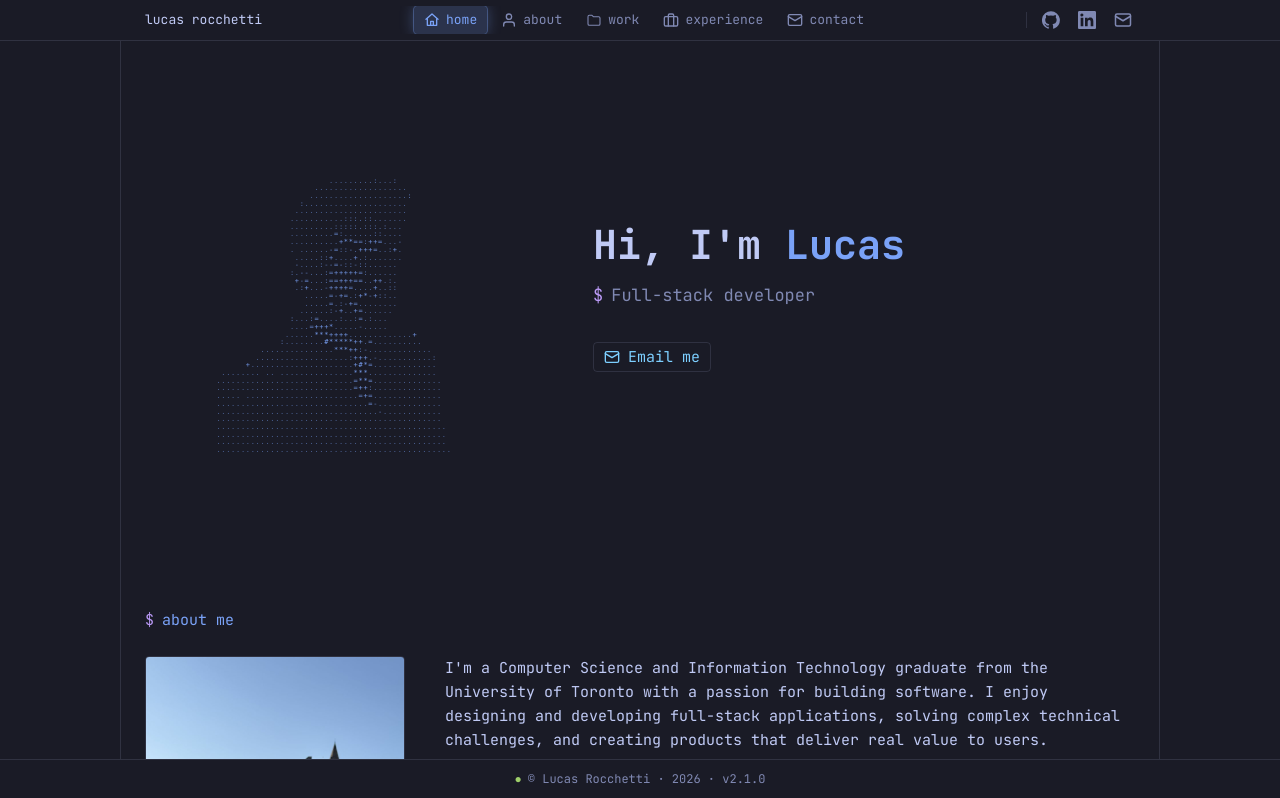
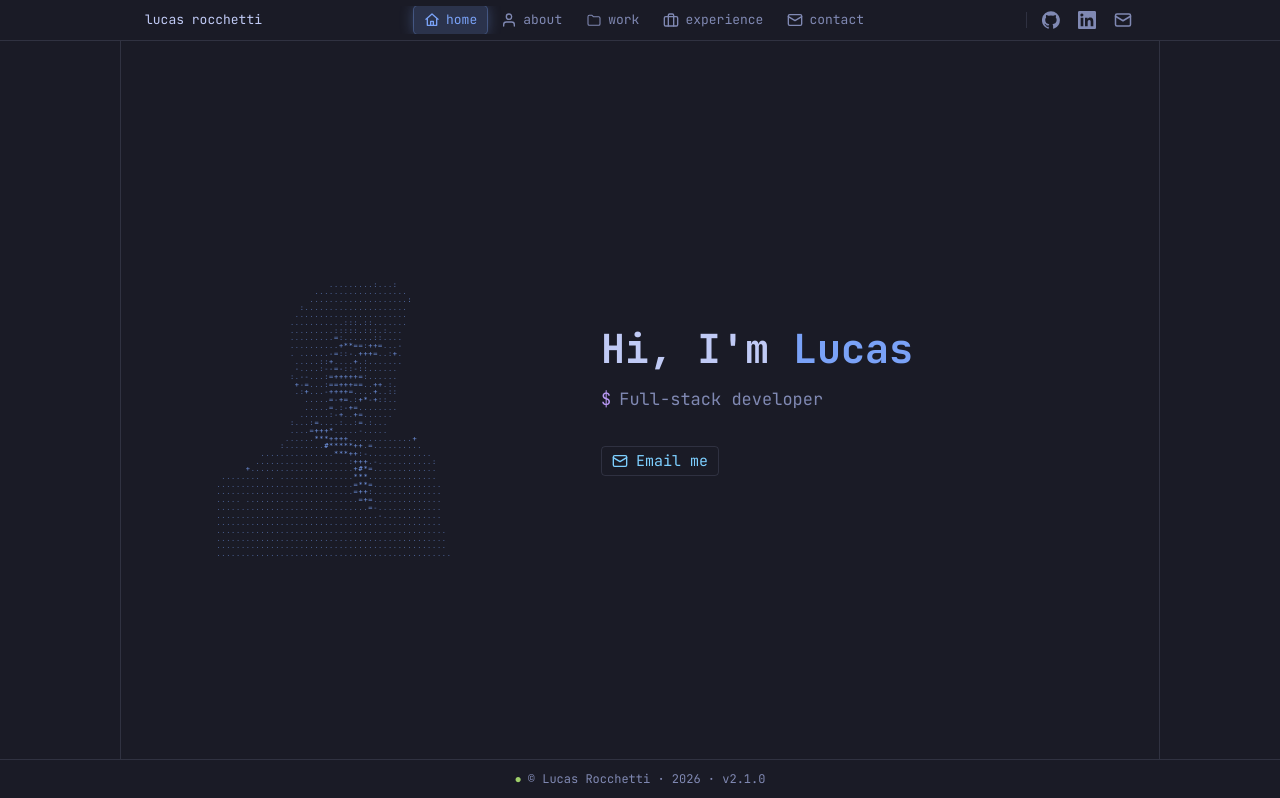
Before and after one commit to rocchettilucas/portfolio, a Next.js app: page / in a window 1280 px wide. Shown: the top 798 px of the page. Built offline with nearby package versions, Linux system fonts and the light colour scheme.

Commit message:
style(v2.1): hero fills the first screen, portrait and greeting centred as a pair

```diff
--- a/components/Hero.tsx
+++ b/components/Hero.tsx
@@ -17,6 +17,11 @@ import { site } from "@/lib/site";
  * `<h1>` is still the document's first heading — the portrait is decorative (aria-hidden) and
  * contributes nothing to the outline.
  *
+ * From 900px the hero owns the first screen: it is at least the viewport minus the two 40px
+ * bars, with the portrait and the greeting centred in it as a pair (the text column is capped
+ * at 560px so the pair sits in the middle rather than the greeting drifting to the right edge).
+ * The next section therefore starts below the fold instead of showing through it on load.
+ *
  * 900px, not the `md` 768px: the portrait's CSS box jumps to its full 400px at 769px, so
  * splitting at `md` would leave the text column ~281px wide until ~900px.
  */
@@ -24,7 +29,7 @@ export default function Hero() {
   return (
     <section
       id="top"
-      className="grid gap-8 px-6 py-14 max-sm:px-4 max-md:py-10 min-[900px]:grid-cols-[auto_1fr] min-[900px]:items-center min-[900px]:gap-12"
+      className="grid content-center gap-8 px-6 py-14 max-sm:px-4 max-md:py-10 min-[900px]:min-h-[calc(100dvh-80px)] min-[900px]:grid-cols-[auto_minmax(0,560px)] min-[900px]:items-center min-[900px]:justify-center min-[900px]:gap-14"
     >
       {/* `justify-self` keeps the canvas hugging its own width instead of stretching to the column. */}
       <div className="justify-self-center">
```
